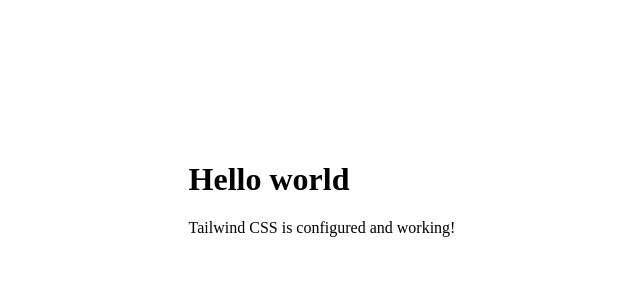
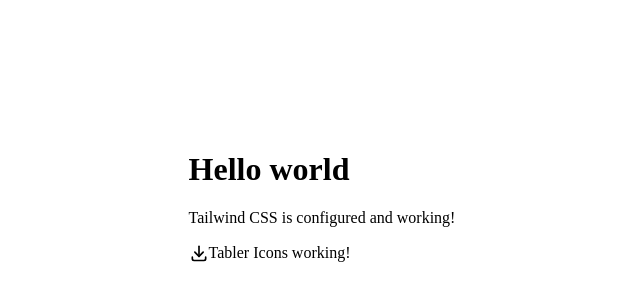
Before and after one commit to ashiqsultan/copilot-ralph-webpage, a React (Vite) app: page / in a window 1280 px wide. Shown: the part 212-512 px from the top of the page, without its empty margins (318-958 px from the left). Built offline with nearby package versions, Linux system fonts and the light colour scheme.

Commit message:
[1] install tabler icons

```diff
--- a/package.json
+++ b/package.json
@@ -10,6 +10,7 @@
     "preview": "vite preview"
   },
   "dependencies": {
+    "@tabler/icons-react": "^3.36.1",
     "react": "^19.2.0",
     "react-dom": "^19.2.0"
   },
--- a/src/App.jsx
+++ b/src/App.jsx
@@ -1,9 +1,15 @@
+import { IconDownload } from '@tabler/icons-react';
+
 function App() {
   return (
     <div className="min-h-screen bg-gradient-to-br from-blue-50 to-indigo-100 flex items-center justify-center p-8">
       <div className="bg-white rounded-lg shadow-xl p-8 max-w-md">
         <h1 className="text-4xl font-bold text-gray-800 mb-4">Hello world</h1>
         <p className="text-gray-600">Tailwind CSS is configured and working!</p>
+        <div className="mt-4 flex items-center gap-2 text-blue-600">
+          <IconDownload size={20} />
+          <span>Tabler Icons working!</span>
+        </div>
       </div>
     </div>
   );
```
Also changed, not shown: .copilot_ralph/prd.json, .copilot_ralph/progress.txt, 1 other file (tests, documents, lock files or other folders).
